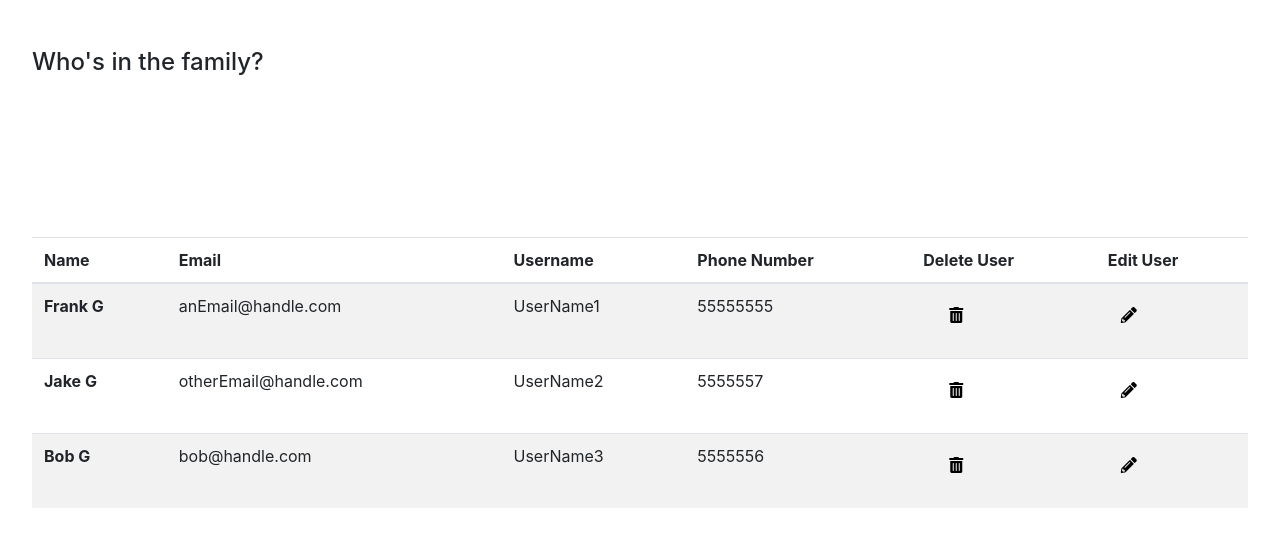
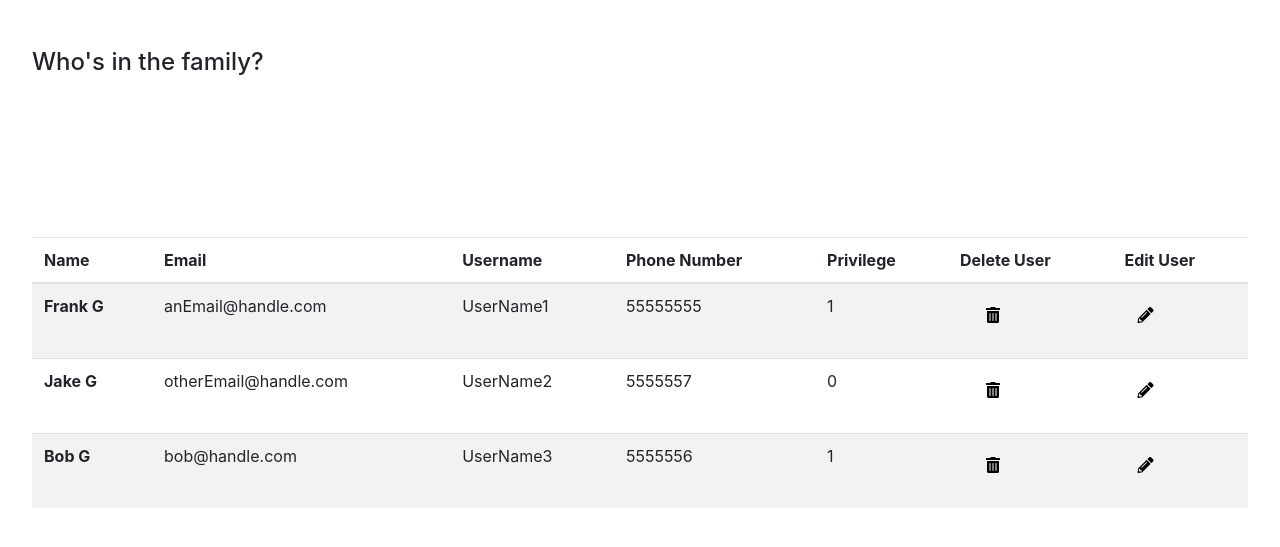
Before and after one commit to Family-Connect/family-connect, a PHP site: page /static-ui/profile-privilege.php in a window 1280 px wide. Shown: the part 56-603 px from the top of the page. Run offline with PHP 8.4, Linux system fonts and the light colour scheme; some libraries are stand-ins or nearby versions.

Commit message:
refactored profile edit page to user profile page, making profile privilege page the the page to edit users credentials

```diff
--- a/src/app/profile-edit/profile-edit.component.ts
+++ b/src/app/profile-edit/profile-edit.component.ts
@@ -18,4 +18,5 @@ export class ProfileEditComponent implements OnInit {
 	ngOnInit(): void {
 	}
 
+
 }
--- a/static-ui/profile-privilege.php
+++ b/static-ui/profile-privilege.php
@@ -37,6 +37,7 @@
 					<th scope="col">Email</th>
 					<th scope="col">Username</th>
 					<th scope="col">Phone Number</th>
+					<th scope="col">Privilege</th>
 					<th scope="col">Delete User</th>
 					<th scope="col">Edit User</th>
 				</tr>
@@ -47,6 +48,7 @@
 					<td>anEmail@handle.com</td>
 					<td>UserName1</td>
 					<td>55555555</td>
+					<td>1</td>
 					<td><button type="button" id="plusButton" class="btn plusButton">
 						<span class="fa-stack fa-1x">
 							<i class="fas fa-trash-alt"></i>
@@ -62,6 +64,7 @@
 					<td>otherEmail@handle.com</td>
 					<td>UserName2</td>
 					<td>5555557</td>
+					<td>0</td>
 					<td><button type="button" id="plusButton" class="btn plusButton">
 						<span class="fa-stack fa-1x">
 							<i class="fas fa-trash-alt"></i>
@@ -77,6 +80,7 @@
 					<td>bob@handle.com</td>
 					<td>UserName3</td>
 					<td>5555556</td>
+					<td>1</td>
 					<td><button type="button" id="plusButton" class="btn plusButton">
 						<span class="fa-stack fa-1x">
 							<i class="fas fa-trash-alt"></i>
```
Also changed, not shown: static-ui/user-profile.php (renamed from static-ui/profile-edit.php).
